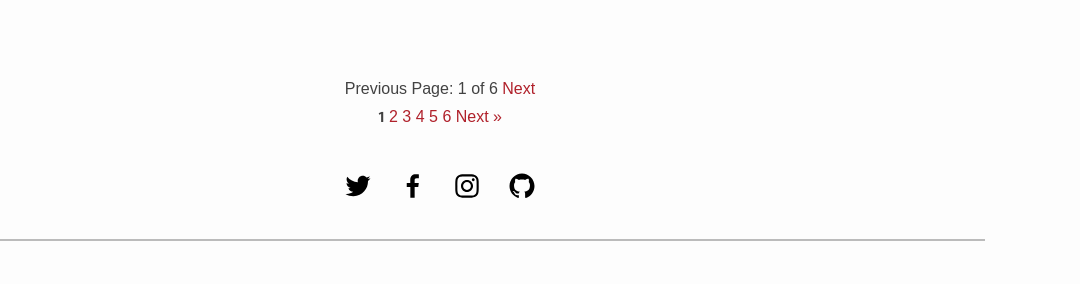
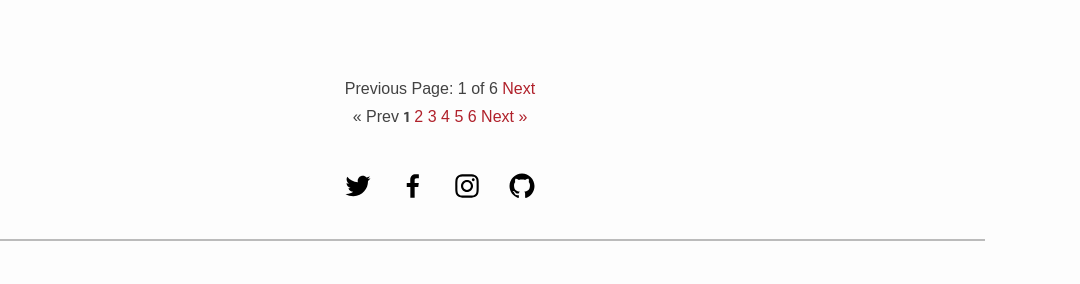
Before and after one commit to vancouveriww/vancouveriww.github.io, a Jekyll site: the page built from news/index.html, in a window 1280 px wide and 900 px high, scrolled down 9856 px. Shown: the part 494-778 px from the top of the window, without its empty margins (200-1280 px from the left). Built offline with Jekyll 4.4.1, drawn with Linux system fonts in a browser that asks for light colours; some web fonts are replaced; the list of posts is cut into pages by our own code.

Commit message:
Update index.html

```diff
--- a/news/index.html
+++ b/news/index.html
@@ -17,7 +17,6 @@
 {% endfor %}
 
 <div style="text-align:center;">
-
 
 <!-- Pagination links -->
 <div class="pagination">
@@ -47,6 +46,8 @@
     <a href="{{ paginator.previous_page_path | relative_url }}">
       &laquo; Prev
     </a>
+  {% else %}
+    <span>&laquo; Prev</span>
   {% endif %}
 
   {% for page in (1..paginator.total_pages) %}
@@ -67,6 +68,8 @@
     <a href="{{ paginator.next_page_path | relative_url }}">
       Next &raquo;
     </a>
+  {% else %}
+    <span>Next &raquo;</span>
   {% endif %}
 </div>
 {% endif %}
```
